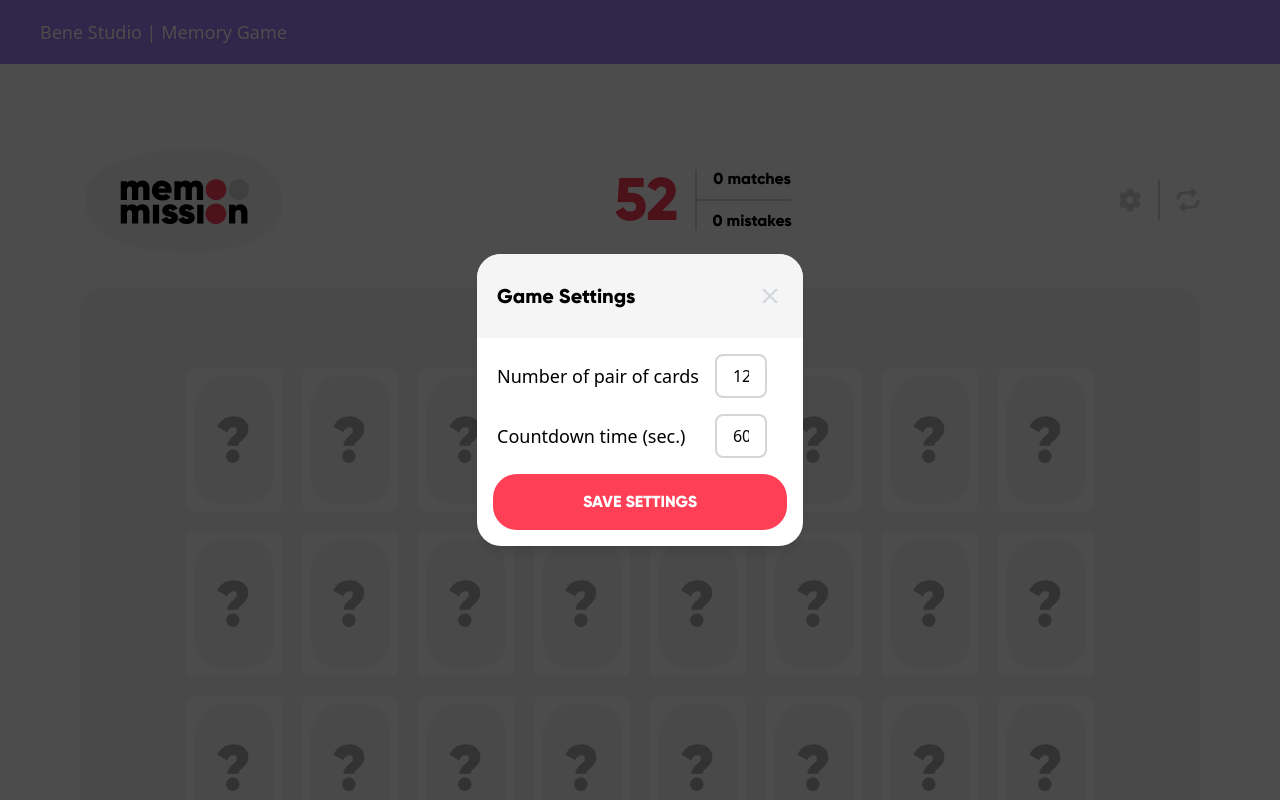
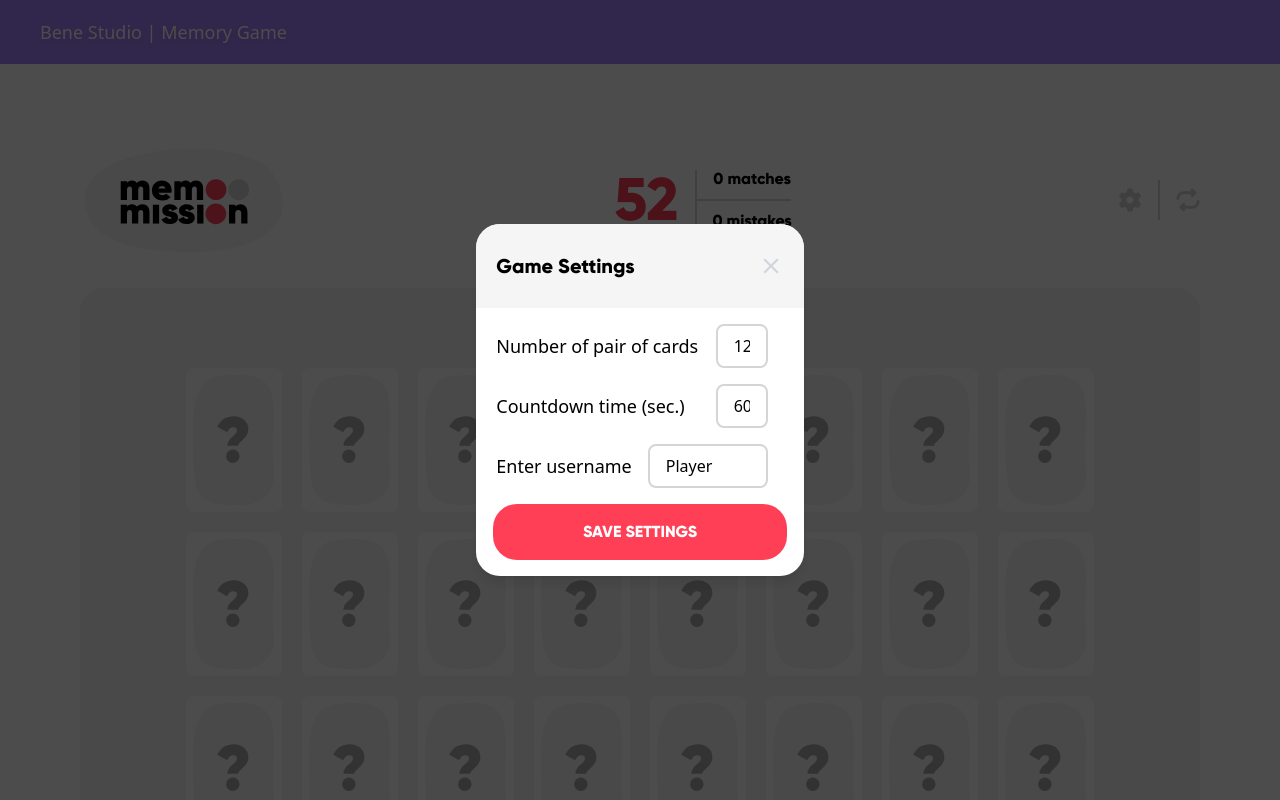
Before and after one commit to Xenonyy/react-memory-game, a React (Vite) app: page / in a window 1280 px wide. Both pictures are taken after a click on the picture 1130 px from the left and 200 px from the top of the page. Shown: the top 800 px of the page. Built offline with nearby package versions, Linux system fonts and the light colour scheme.

Commit message:
feat: add customizable player name

```diff
--- a/src/components/GameHeader/GameHeader.tsx
+++ b/src/components/GameHeader/GameHeader.tsx
@@ -29,6 +29,7 @@ export const GameHeader: FC = () => {
   const handleResetClick = useCallback(() => {
     dispatch(resetGame());
     dispatch(setStoreTimer(storeTimer));
+    // todo: reshuffle
   }, []);
 
   useEffect(() => {
--- a/src/components/common/Modal.tsx
+++ b/src/components/common/Modal.tsx
@@ -3,7 +3,7 @@ import { messages } from '../../messages/messages';
 import { Box } from './Box';
 import { CloseSVG } from '../svgs/close';
 import { useDispatch, useSelector } from 'react-redux';
-import { setStoreTimer } from '../../store/gameSlice';
+import { setStoreTimer, setUsername } from '../../store/gameSlice';
 import type { RootState } from '../../store/store';
 
 interface ModalProps {
@@ -12,14 +12,20 @@ interface ModalProps {
 
 export const Modal: FC<ModalProps> = ({ onClick }) => {
   const dispatch = useDispatch();
-  const timer = useSelector((state: RootState) => state.game.timer);
+  const { timer, username } = useSelector((state: RootState) => ({
+    timer: state.game.timer,
+    username: state.game.username,
+  }));
 
   const countdownRef = useRef<HTMLInputElement>(null);
   const pairsRef = useRef<HTMLInputElement>(null);
+  const usernameRef = useRef<HTMLInputElement>(null);
 
   const handleClick = useCallback(() => {
     const countdownValue = Number(countdownRef.current?.value) || 60;
+    const usernameValue = String(usernameRef.current?.value) || 'Player';
     dispatch(setStoreTimer(countdownValue));
+    dispatch(setUsername(usernameValue));
     onClick?.();
   }, [dispatch, onClick]);
 
@@ -51,6 +57,16 @@ export const Modal: FC<ModalProps> = ({ onClick }) => {
               className="px-4 py-2 border-2 border-border max-w-13 rounded-lg"
             />
           </Box>
+          <Box className="flex-row justify-between text-center w-full mb-4 mr-4">
+            <p className="font-medium text-lg">{messages.modal.settings.username}</p>
+            <input
+              role="textbox"
+              tabIndex={0}
+              ref={usernameRef}
+              defaultValue={username}
+              className="px-4 py-2 border-2 border-border max-w-30 rounded-lg"
+            />
+          </Box>
         </Box>
         <button
           onClick={handleClick}
--- a/src/messages/messages.ts
+++ b/src/messages/messages.ts
@@ -11,6 +11,7 @@ export const messages = {
       title: 'Game Settings',
       pairs: 'Number of pair of cards',
       countdown: 'Countdown time (sec.)',
+      username: 'Enter username',
       save: 'Save Settings',
     },
   },
--- a/src/store/gameSlice.ts
+++ b/src/store/gameSlice.ts
@@ -5,6 +5,7 @@ interface GameState {
   mistakes: number;
   timer: number;
   timerVersion: number;
+  username: string;
 }
 
 const initialState: GameState = {
@@ -12,6 +13,7 @@ const initialState: GameState = {
   mistakes: 0,
   timer: 60,
   timerVersion: 0,
+  username: 'Player',
 };
 
 export const gameSlice = createSlice({
@@ -35,8 +37,15 @@ export const gameSlice = createSlice({
       state.timer = action.payload;
       state.timerVersion += 1;
     },
+    username: (state) => {
+      state.username = 'Player';
+    },
+    setUsername: (state, action: PayloadAction<string>) => {
+      state.username = action.payload;
+    },
   },
 });
 
-export const { incrementMatches, incrementMistakes, resetGame, timer, setStoreTimer } = gameSlice.actions;
+export const { incrementMatches, incrementMistakes, resetGame, timer, setStoreTimer, username, setUsername } =
+  gameSlice.actions;
 export default gameSlice.reducer;
```
